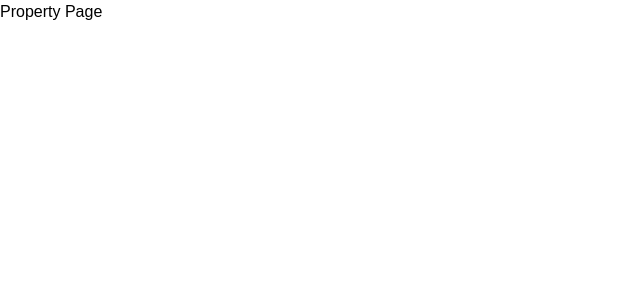
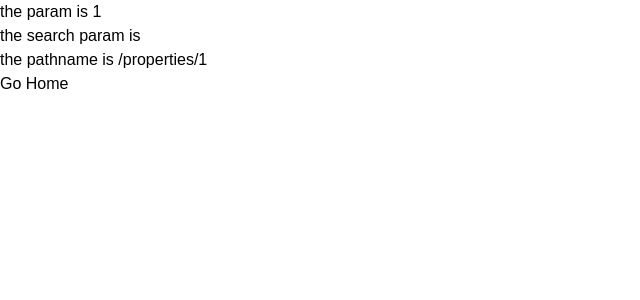
Before and after one commit to ayush844/house_mart, a Next.js app: page /properties/1 in a window 1280 px wide. Shown: the top 300 px of the page, without its empty margins (0-640 px from the left). Built offline with nearby package versions, Linux system fonts and the light colour scheme.

Commit message:
client component and navigation hooks
Signed-off-by: ayush844 <ayush.xyz1625@gmail.com>

```diff
--- a/app/page.jsx
+++ b/app/page.jsx
@@ -7,8 +7,7 @@ const HomePage = () => {
         <h1 className=" text-3xl">Welcome Home</h1>
         <Link href={
             {
-                pathname: 'properties',
-                query: {name: 'test'}
+                pathname: 'properties'
             }
         }>Go To Properties</Link>
     </div> );
--- a/app/properties/[id]/page.jsx
+++ b/app/properties/[id]/page.jsx
@@ -1,6 +1,61 @@
+'use client'
+
+import { useRouter, useParams, useSearchParams, usePathname } from "next/navigation";
 
 const PropertyPage = () => {
-    return ( <div>Property Page</div> );
+    const router = useRouter();
+
+    const params = useParams();
+
+    const searchParams = useSearchParams();
+
+    const pathname = usePathname();
+
+
+
+    console.log(router)
+
+    // back: ()=>window.history.back()
+    // fastRefresh: ()=> {…}
+    // forward:()=>window.history.forward()
+    // prefetch: (href, options)=> {…}
+    // push:(href, options)=> {…}
+    // refresh: ()=> {…}
+    // replace: (href, options)=> {…}
+
+
+   // http://localhost:3000/properties/123456
+    console.log(typeof(params.id)); // string
+// we are using id because this is what is the name of the folder => [id]
+
+
+
+    console.log('Property page component');
+
+    return ( <div>
+
+
+        <h1>the param is {params.id}</h1>
+        {/* http://localhost:3000/properties/123456 */}
+        {/* 123456 */}
+
+
+
+        <h1>the search param is {searchParams.get('name')}</h1>
+        {/* http://localhost:3000/properties/123456?name=ayush */}
+        {/* the search param is ayush */}
+
+
+
+        <h1>the pathname is {pathname}</h1>
+        {/* http://localhost:3000/properties/123456?name=ayush */}
+        {/* the pathname is /properties/123456 */}
+
+
+        <button onClick={() => router.replace('/')}>
+            Go Home
+        </button>
+    </div> );
 }
 
 export default PropertyPage;
--- a/app/properties/page.jsx
+++ b/app/properties/page.jsx
@@ -1,5 +1,9 @@
+
 const PropertiesPage = () => {
-    return ( <div>Properties Page</div> );
+
+    return ( <div>
+        properties page
+    </div> );
 }
 
 export default PropertiesPage;
```
